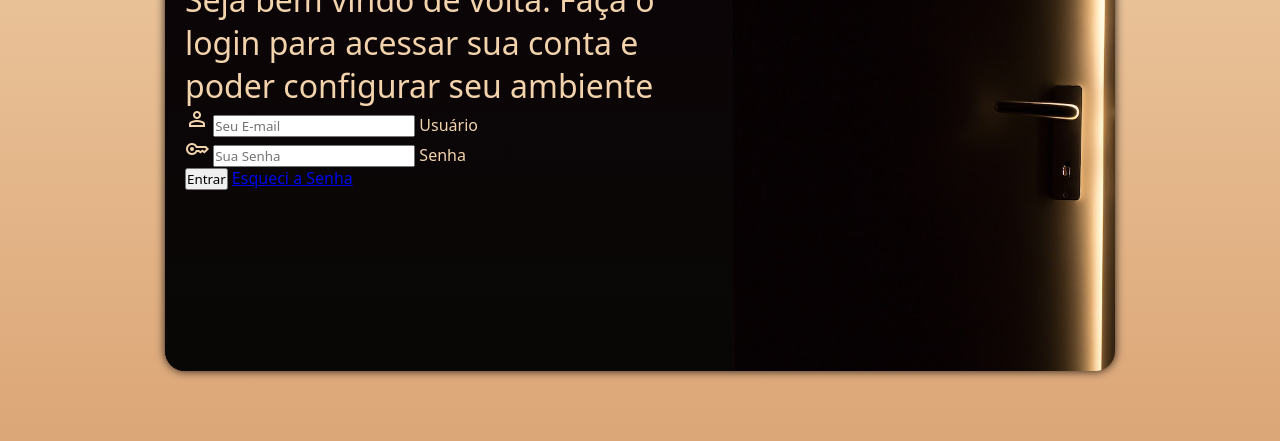
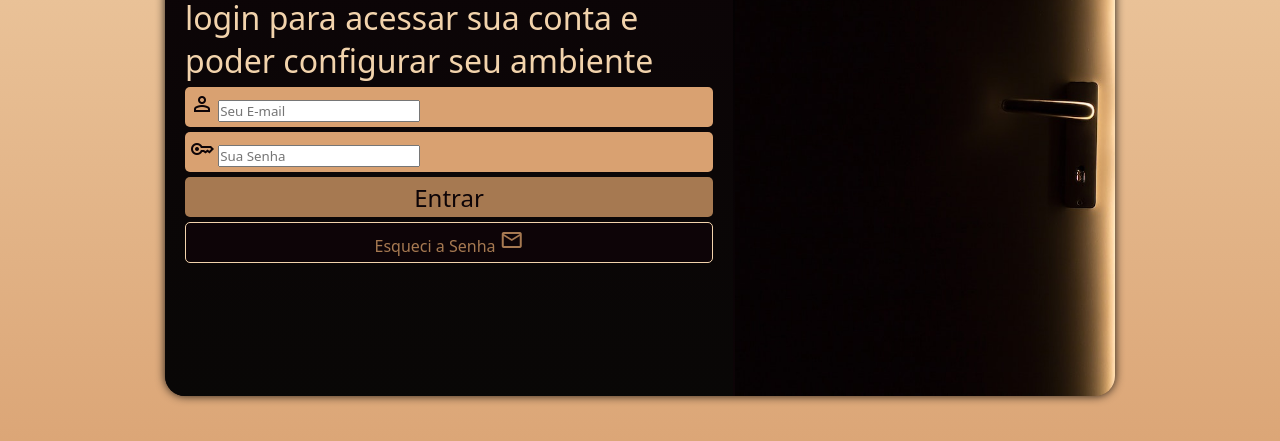
Before and after one commit to WesleyJrDev/projeto-login, a plain HTML site: page index.html in a window 1280 px wide. Shown: the part 279-720 px from the top of the page. Drawn offline with nearby package versions, Linux system fonts and the light colour scheme.

Commit message:
estilo do formulario ok

```diff
--- a/estilos/media-queries.css
+++ b/estilos/media-queries.css
@@ -20,7 +20,7 @@ Extra large screens, TV – 1201px, and more. */
         float: left;
         width: 50%;
         height: 100%;
-        background-position-x: -240px;
+        background-position-x: -300px;
     }
 
     section#login > div#formulario{
--- a/estilos/style.css
+++ b/estilos/style.css
@@ -35,7 +35,7 @@ section#login {
     overflow: hidden;
 
     background-image: linear-gradient( to bottom, black, #0d0407);
-    height: 500px;
+    height: 550px;
     width: 270px;
     border-radius: 20px;
     box-shadow: 0px 0px 10px rgba(0, 0, 0, 0.856);
@@ -49,7 +49,7 @@ section#login > div#imagem {
     background:#A67951 url(../imagens/pexels-lalesh-aldarwish-147634.jpg) no-repeat;
     background-size: cover;
     background-position: center center;
-    height: 250px;
+    height: 240px;
 
 }
 
@@ -62,3 +62,50 @@ div#formulario{
 div#formulario > h1{
     text-align: center;
 }
+
+div.campo{
+    background-color: #D9A171;
+    color: #0d0407;
+    border-radius: 5px;
+    margin: 5px 0px;
+    padding: 5px;
+}
+
+form label{
+    display: none;
+}
+
+form > input[type=submit]{
+    display: block;
+    background-color: #A67951;
+    color: #0d0407;
+    width: 100%;
+    height: 40px;
+    border-radius: 5px;
+    font-size: 1.5em;
+    border: none;
+    margin: 5px 0px;
+}
+
+form > input[type=submit]:hover{
+    background-color: #F2D3AC;
+    cursor: pointer;
+}
+
+form> a.botao{
+    display: block;
+    background-color:#0d0407;
+    color: #A67951;
+    text-decoration: none;
+    text-align: center;
+    border-radius: 5px;
+    border: 1px solid #F2D3AC;
+    font-size: 1em;
+    padding: 5px;
+}
+
+a.botao:hover{
+    background-color:#F2D3AC;
+    color: #0d0407;
+    border: none;
+}
--- a/index.html
+++ b/index.html
@@ -18,26 +18,29 @@
                 <h1>Login</h1>
                 <p>Seja bem vindo de volta. Faça o login para acessar sua conta e poder configurar seu ambiente</p>
                 <form action="login.php" method="post">
-                    <p>
+
+                        <div class="campo">
                             <span class="material-symbols-outlined">
                                 person
                                 </span>
                             <input type="email" name="usuario" id="iusuario" autocomplete="email" required placeholder="Seu E-mail">
                             <label for="usuario">Usuário</label>
-                    </p>
-                    <p>
+                        </div>
+
+                        <div class="campo">
                             <span class="material-symbols-outlined">
                                 key
                                 </span>
 
                             <input type="password" name="senha" id="isenha" autocomplete="current-password" required minlength="4" maxlength="20" placeholder="Sua Senha">
                             <label for="Senha">Senha</label>
-                    </p>
-                    <p>
-                        <input type="submit" value="Entrar">
-                        <a href="#">Esqueci a Senha</a>
+                        </div>
 
-                    </p>
+                            <input type="submit" value="Entrar" class="botao">
+                            <a href="#" class="botao">Esqueci a Senha <span class="material-symbols-outlined">
+                                mail
+                                </span></a>
+
 
                 </form>
             </div>
```
Lines whose indentation alone changed are shown as unchanged.
